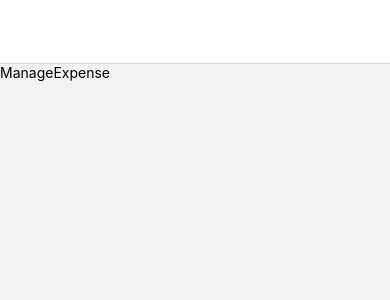
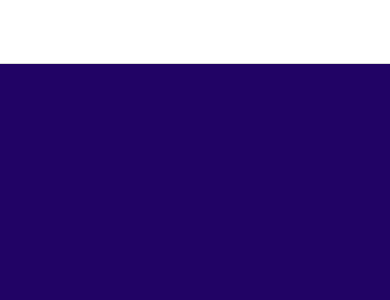
Before and after one commit to samlee088/rn-expense-tracker, a React Native app: screen /ManageExpense in a window 390 px wide. Shown: the top 300 px of the page. Built offline with nearby package versions, Linux system fonts and the light colour scheme.

Commit message:
styling of expenseManagement

```diff
--- a/screens/ManageExpense.js
+++ b/screens/ManageExpense.js
@@ -1,5 +1,7 @@
 import { useLayoutEffect } from "react";
-import { Text, View } from "react-native";
+import { StyleSheet, View } from "react-native";
+import IconButton from "../components/UI/IconButton";
+import { GlobalStyles } from "../constants/styles";
 
 const ManageExpense = ({ route, navigation }) => {
   const editedExpenseId = route.params?.expenseId;
@@ -12,11 +14,37 @@
     });
   }, [navigation, isEditing]);
 
+  function deleteExpenseHandler() {}
+
   return (
-    <View>
-      <Text>ManageExpense </Text>
+    <View style={styles.container}>
+      {isEditing && (
+        <View style={styles.deleteContainer}>
+          <IconButton
+            icon="trash"
+            color={GlobalStyles.colors.error500}
+            side={36}
+            onPress={deleteExpenseHandler}
+          />
+        </View>
+      )}
     </View>
   );
 };
 
 export default ManageExpense;
+
+const styles = StyleSheet.create({
+  container: {
+    flex: 1,
+    padding: 24,
+    backgroundColor: GlobalStyles.colors.primary800,
+  },
+  deleteContainer: {
+    marginTop: 16,
+    paddingTop: 8,
+    borderTopWidth: 2,
+    borderTopColor: GlobalStyles.colors.primary200,
+    alignItems: "center",
+  },
+});
```
